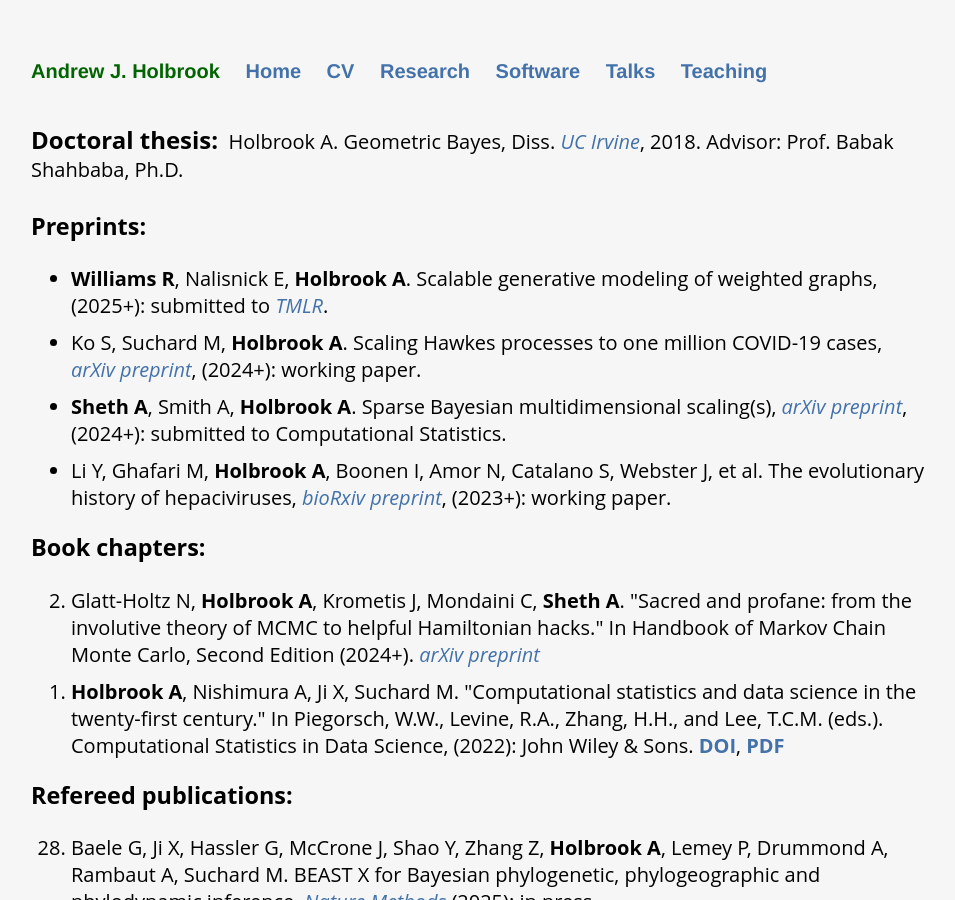
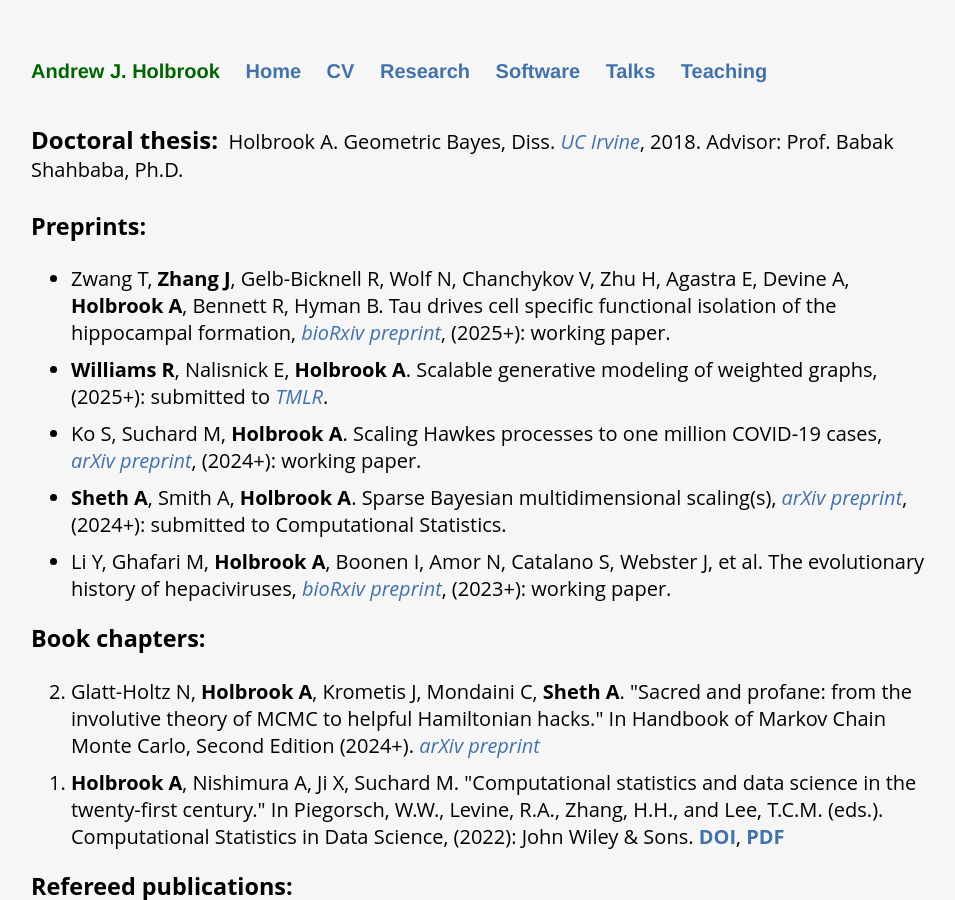
Before and after one commit to andrewjholbrook/andrewjholbrook.github.io, a Jekyll site: the page built from research.html, in a window 1280 px wide and 900 px high. Shown: the whole window, without its empty margins (161-1116 px from the left). Built offline with Jekyll 4.4.1, drawn with Linux system fonts in a browser that asks for light colours; a style sheet for code colours, icons or effects is not loaded.

Commit message:
ted preprint

```diff
--- a/research.html
+++ b/research.html
@@ -11,6 +11,7 @@ title: Andrew Holbrook | Research
 
   <h3>Preprints:</h3>
   <ul id="preprints">
+    <li>Zwang T, <b>Zhang J</b>, Gelb-Bicknell R, Wolf N, Chanchykov V, Zhu H, Agastra E, Devine A,  <b>Holbrook A</b>,  Bennett R,  Hyman B. Tau drives cell specific functional isolation of the hippocampal formation, <i><a href="https://doi.org/10.1101/2025.08.10.669580" target="_blank">bioRxiv preprint</a></i>, (2025+): working paper.</li>
     <li><b>Williams R</b>, Nalisnick E, <b>Holbrook A</b>. Scalable generative modeling of weighted graphs, (2025+): submitted to <i><a href="https://openreview.net/forum?id=yWKkBOcD18" target="_blank">TMLR</a></i>.
         <li> Ko S, Suchard M, <b>Holbrook A</b>. Scaling Hawkes processes to one million COVID-19 cases, <i><a href="https://arxiv.org/abs/2407.11349" target="_blank">arXiv preprint</a></i>, (2024+): working paper. </li>
         <li> <b>Sheth A</b>, Smith A, <b>Holbrook A</b>. Sparse Bayesian multidimensional scaling(s), <i><a href="https://arxiv.org/abs/2406.15573" target="_blank">arXiv preprint</a></i>, (2024+): submitted to Computational Statistics. </li>
```
